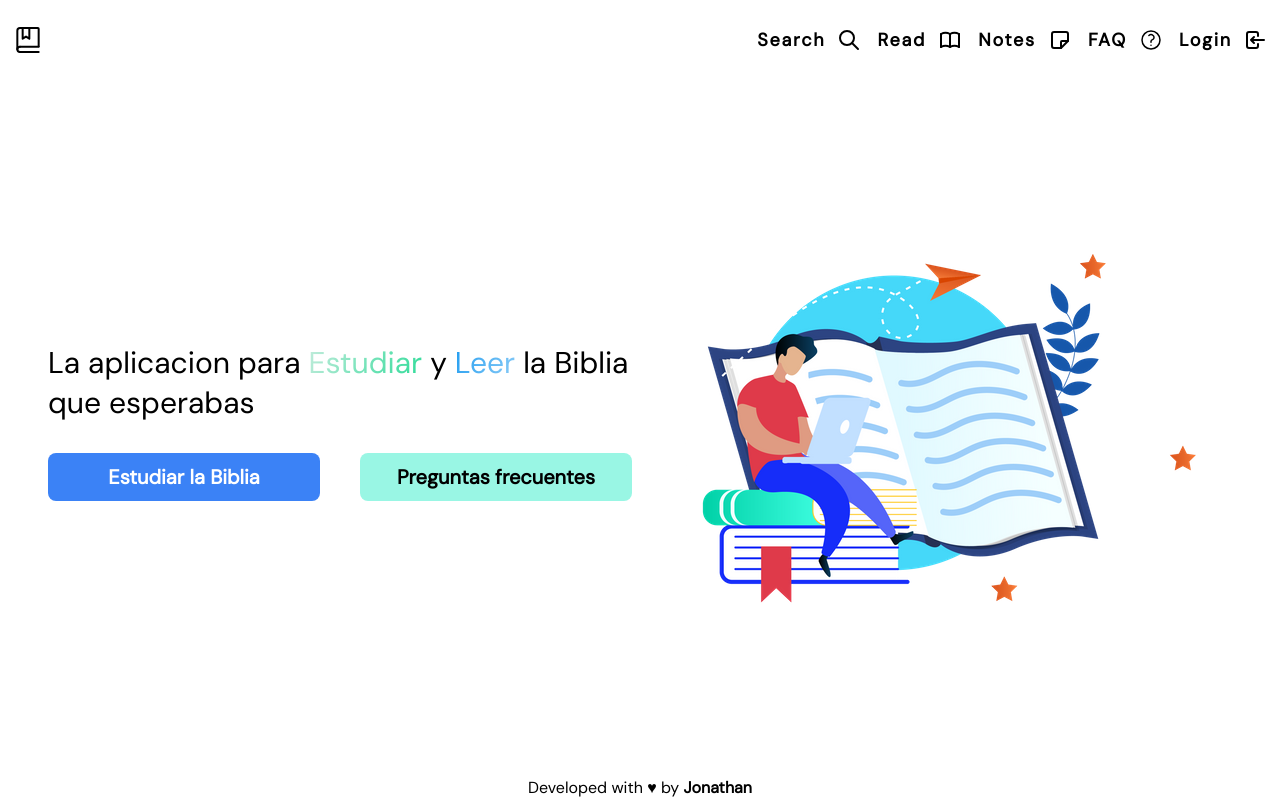
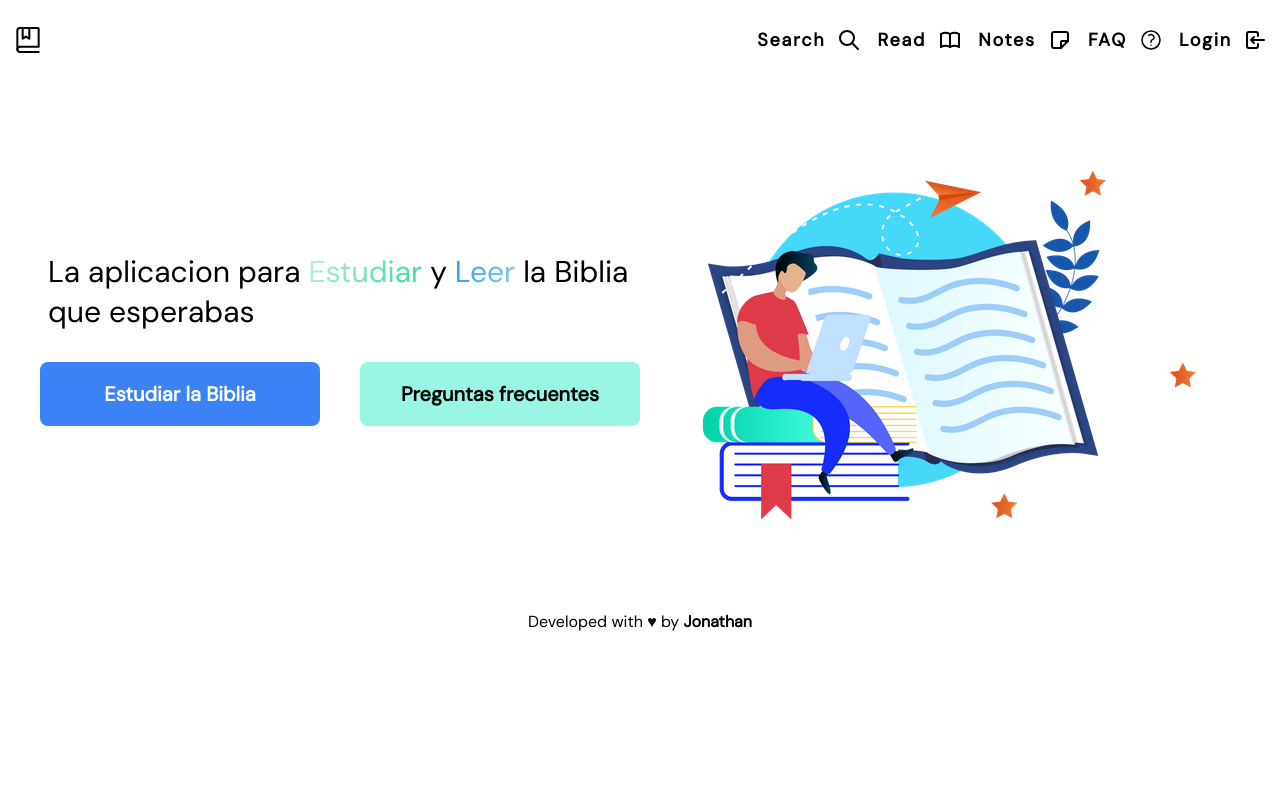
Before and after one commit to Atticus64/BibleApp, a SvelteKit app: page / in a window 1280 px wide. Built offline with nearby package versions, Linux system fonts and the light colour scheme.

Commit message:
fix: padding to 8

```diff
--- a/src/routes/+layout.svelte
+++ b/src/routes/+layout.svelte
@@ -1,9 +1,9 @@
 <script>
-	import Navbar from '../components/navbar/navbar.svelte'
-	import './styles.css'
+	import Navbar from '../components/navbar/navbar.svelte';
+	import './styles.css';
 </script>
 
-<div class="flex flex-col justify-between max-w-[100vw] min-h-[100vh]">
+<div class="flex flex-col justify-between max-w-[100vw]">
 	<Navbar />
 
 	<main class="flex flex-col p-4 w-full max-w-screen-xl mx-auto">
--- a/src/routes/+page.svelte
+++ b/src/routes/+page.svelte
@@ -18,15 +18,15 @@
 			la Biblia que esperabas
 		</h3>
 
-		<div class="flex items-center gap-10 text-xl font-bold py-6 px-2">
+		<div class="flex items-center gap-10 text-xl font-bold py-6">
 			<Button
 				href="/chapter/rv1960/genesis/1"
 				color="blue"
-				className="hover:scale-105 transition-transform"
+				className="hover:scale-105 transition-transform p-8"
 			>
 				Estudiar la Biblia
 			</Button>
-			<Button href="/about" className="hover:scale-105 transition-transform">
+			<Button href="/about" className="hover:scale-105 transition-transform p-8">
 				Preguntas frecuentes
 			</Button>
 		</div>
```
